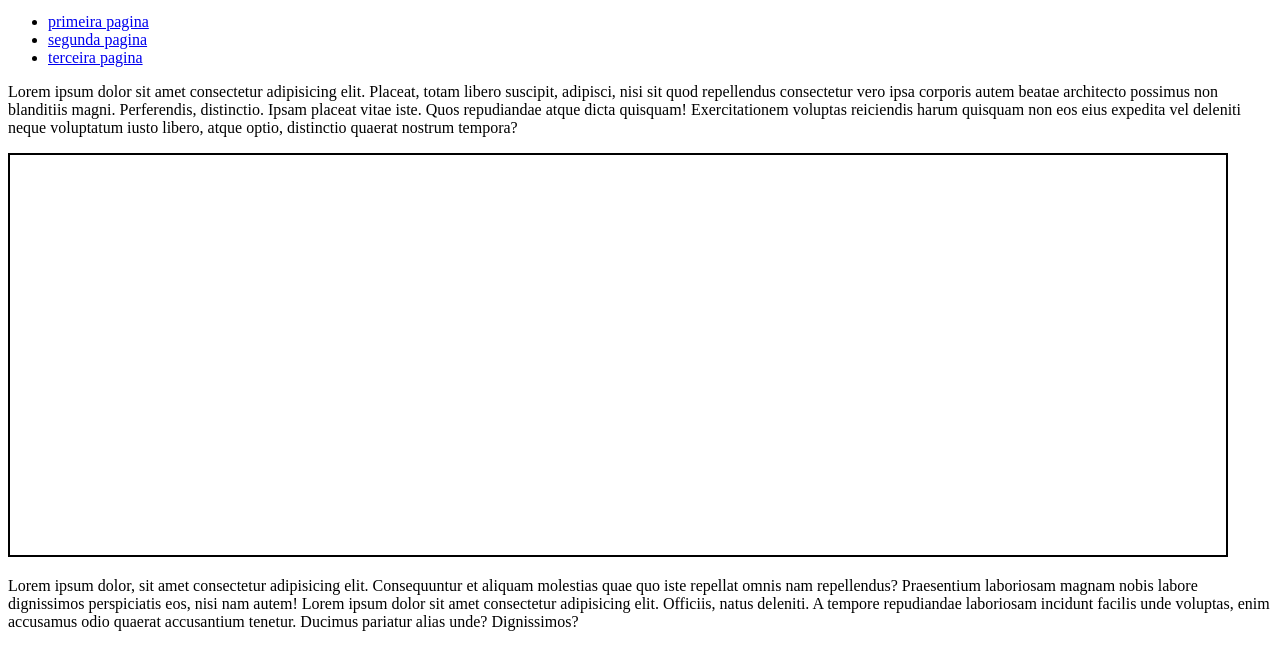
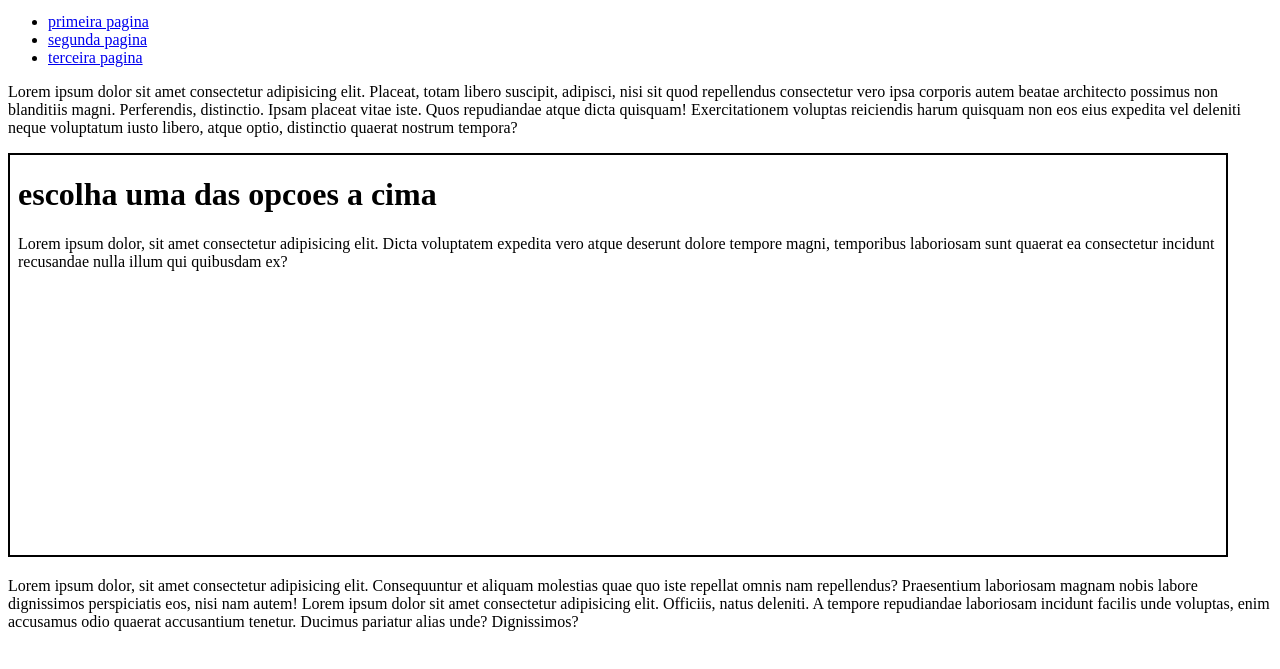
Before and after one commit to kaykyaabreu/HTML-CSS, a plain HTML site: page exercicios/ex024/iframe003.html in a window 1280 px wide. Shown: the part 119-788 px from the top of the page. Drawn offline with Linux system fonts and the light colour scheme.

Commit message:
Update iframe003.html

```diff
--- a/exercicios/ex024/iframe003.html
+++ b/exercicios/ex024/iframe003.html
@@ -27,7 +27,11 @@
     Ipsam placeat vitae iste. Quos repudiandae atque dicta quisquam! Exercitationem voluptas reiciendis harum quisquam non eos eius expedita vel deleniti neque voluptatum iusto libero, atque optio, distinctio quaerat nostrum tempora?
     </p>
 
-    <iframe src="" frameborder="1" id="tela" name="frame">infelismente seu navegador nao e compatiavel</iframe>
+    <iframe srcdoc="<h1> escolha uma das opcoes a cima </h1> <p>Lorem ipsum dolor, sit amet consectetur adipisicing elit. Dicta voluptatem expedita vero atque deserunt dolore tempore magni, temporibus laboriosam sunt quaerat ea consectetur incidunt recusandae nulla illum qui quibusdam ex?</p>" frameborder="1" id="tela" name="frame">infelismente seu navegador nao e compatiavel</iframe>
+
+
+
+    <img src="" alt="">
 
     <p>Lorem ipsum dolor, sit amet consectetur adipisicing elit. Consequuntur et aliquam molestias quae quo iste repellat omnis nam repellendus? Praesentium laboriosam magnam nobis labore dignissimos perspiciatis eos, nisi nam autem! Lorem ipsum dolor sit amet consectetur adipisicing elit. Officiis, natus deleniti. A tempore repudiandae laboriosam incidunt facilis unde voluptas, enim accusamus odio quaerat accusantium tenetur. Ducimus pariatur alias unde? Dignissimos?</p>
 </body>
```
